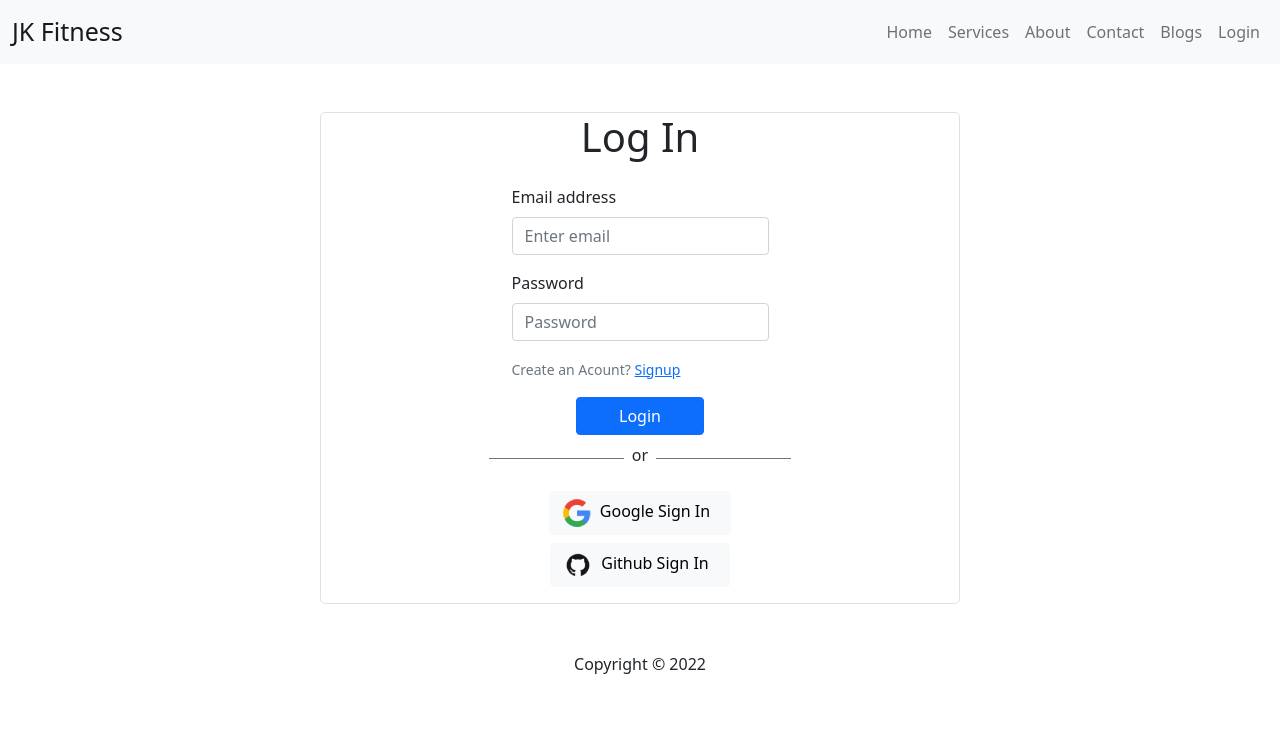
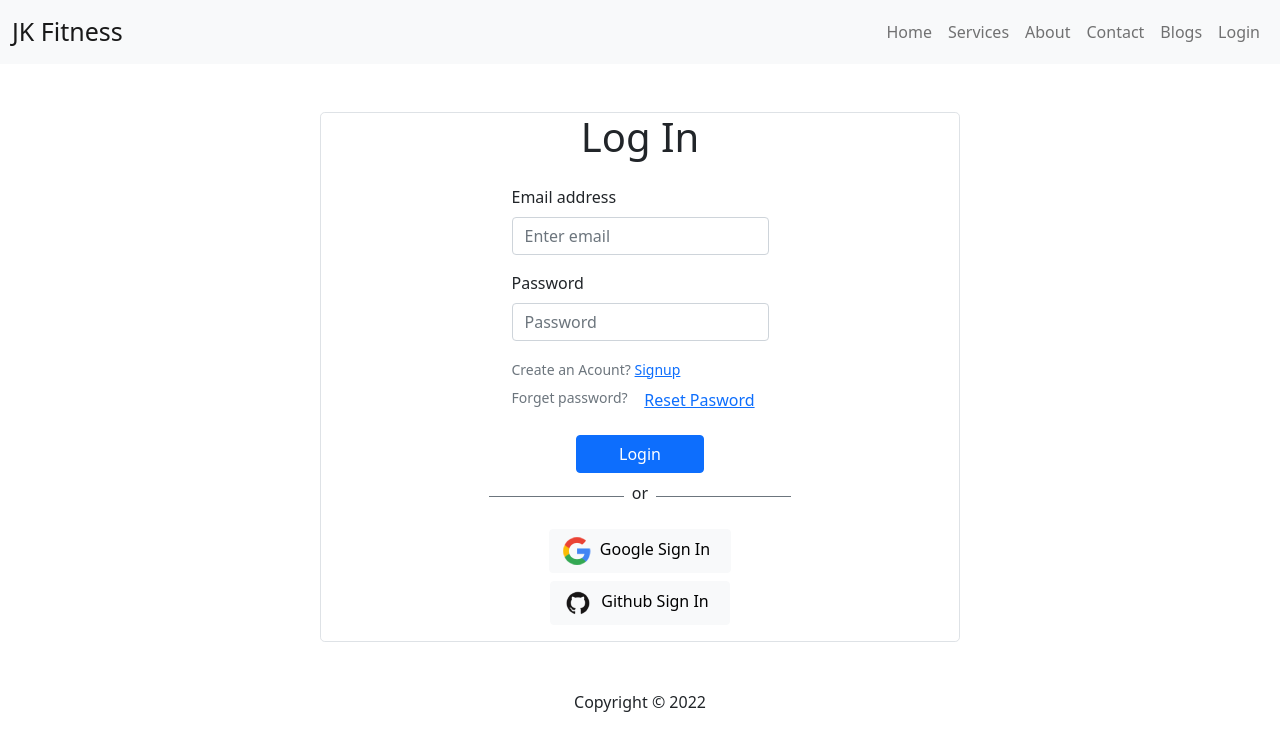
Before and after one commit to ahmed-nasir/independent-service-provider, a React (Create React App) app: page /login in a window 1280 px wide. Shown: the top 750 px of the page. Built offline with nearby package versions, Linux system fonts and the light colour scheme; no server answers.

Commit message:
reset password

```diff
--- a/src/component/Auth/Login/Login.js
+++ b/src/component/Auth/Login/Login.js
@@ -1,7 +1,7 @@
 import React, { useEffect, useState } from 'react';
-import { Form } from 'react-bootstrap';
+import { Button, Form } from 'react-bootstrap';
 import { Link, useLocation, useNavigate } from 'react-router-dom';
-import { useAuthState, useSignInWithEmailAndPassword, useSignInWithGoogle } from 'react-firebase-hooks/auth'
+import { useAuthState, useSendPasswordResetEmail, useSignInWithEmailAndPassword, useSignInWithGoogle } from 'react-firebase-hooks/auth'
 import auth from '../../../firebase.init';
 import Loading from '../../shared/Loading/Loading';
 import { ToastContainer, toast } from 'react-toastify';
@@ -34,7 +34,9 @@ const Signup = () => {
 
     // const [signInWithGoogle, , gLoading, error] = useSignInWithGoogle(auth)
 
-
+    const [sendPasswordResetEmail, sending, error] = useSendPasswordResetEmail(
+        auth
+    );
 
     const handleEmailChange = (e) => {
 
@@ -84,6 +86,16 @@ const Signup = () => {
     }
     // }, [user])
 
+    const handleResetPassword = async () => {
+        const email = userInfo.email;
+        if (email) {
+            await sendPasswordResetEmail(email);
+            toast('Sent email');
+        }
+        else {
+            toast('please enter your email address');
+        }
+    }
     return (
         <div className='mt-5 border border-1 rounded-3 w-50 mx-auto'>
             <div className='text-center'>
@@ -109,6 +121,11 @@ const Signup = () => {
                                 {/* {
                                     hookError && <p className='text-danger'>{hookError.message}</p>
                                 } */}
+                            </Form.Text><br/>
+                            <Form.Text className="text-muted">
+                                <span>Forget password? </span>
+                                <Button onClick={handleResetPassword} variant="link">Reset Pasword</Button> <br />
+
                             </Form.Text>
                         </Form.Group>
                         <button className='btn btn-primary w-50 d-block mx-auto'>Login</button>
```
